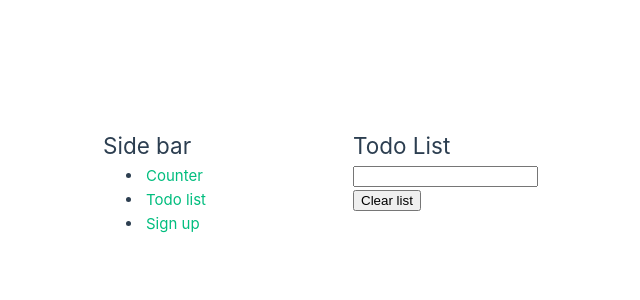
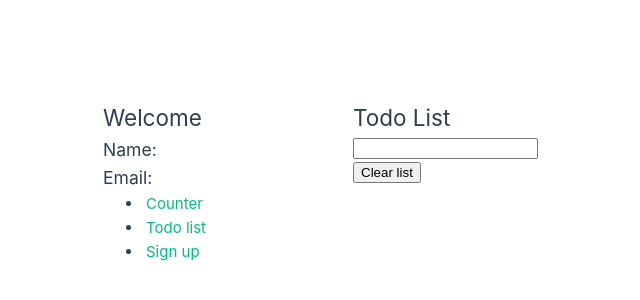
Before and after one commit to TLirot/curso-vue-youtube, a Vue app: page /todo-list in a window 1280 px wide. Shown: the part 218-518 px from the top of the page, without its empty margins (82-722 px from the left). Built offline with nearby package versions, Linux system fonts and the light colour scheme; the HTML template or start-up script is replaced by a standard one.

Commit message:
Created userStore

```diff
--- a/src/components/side-bar/SideBar.vue
+++ /dev/null
@@ -1,22 +0,0 @@
-<template>
-    <div class="sidebar">
-        <h2>Side bar</h2>
-        <ul>
-            <li><router-link :to="Counter.path">Counter</router-link></li>
-            <li><router-link :to="AppRoutes.TodoList.path">Todo list</router-link></li>
-            <li><router-link :to="AppRoutes.SignUp.path">Sign up</router-link></li>
-        </ul>
-    </div>
-</template>
-<script setup lang="ts">
-import { AppRoutes } from '../../router/routes';
-
-const { Counter, TodoList } = AppRoutes;
-
-</script>
-<style scoped>
-.sidebar {
-    width: 250px;
-    padding: 20px;
-}
-</style>
--- /dev/null
+++ b/src/domain/models/user.model.ts
@@ -0,0 +1,4 @@
+export type UserModel = {
+    name: string;
+    email: string;
+}
--- /dev/null
+++ b/src/domain/stores/user.store.ts
@@ -0,0 +1,12 @@
+import { ref, computed } from 'vue'
+import { defineStore } from 'pinia'
+import type { UserModel } from '../models/user.model'
+
+export const useUserStore = defineStore('sign-up', () => {
+  const user = ref<UserModel | undefined>(undefined);
+  const setUser = (userData: UserModel) => {
+    user.value = userData;
+  };
+
+  return { user, setUser };
+})
--- a/src/modules/sign-up/view/SignUp.ts
+++ b/src/modules/sign-up/view/SignUp.ts
@@ -1,8 +1,14 @@
+import { useUserStore } from '@/domain/stores/user.store';
 import * as yup from 'yup';
 
 export type SignUpFormValues = {
     name: string | undefined;
     email: string | undefined;
+}
+
+export type SignUpFormValuesValidated = {
+    name: string;
+    email: string;
 }
 
 export const useSignUp = () => {
@@ -17,9 +23,12 @@ export const useSignUp = () => {
         email: yup.string().email('Invalid email').required('Email is required'),
     })
 
-    const onSubmit = () => {
-        alert('Form submitted with values:');
+    const onSubmit = (values: SignUpFormValuesValidated) => {
+        useUserStore().setUser({
+            name: values.name,
+            email: values.email,
+        })
     }
 
-    return {validationSchema, initialValues, onSubmit};
+    return { validationSchema, initialValues, onSubmit };
 }
--- a/src/modules/sign-up/view/SignUp.vue
+++ b/src/modules/sign-up/view/SignUp.vue
@@ -1,6 +1,6 @@
 <template>
     <h2>Login form</h2>
-    <Form :validation-schema="validationSchema" :initial-values="initialValues" @submit="onSubmit">
+    <Form :validation-schema="validationSchema" :initial-values="initialValues" @submit="handleSubmit">
         <div id="name-field" class="form-field">
             <label for="name">Name: </label>
             <Field type="text" name="name" id="name"/>
@@ -17,10 +17,14 @@
     </Form>
 </template>
 <script setup lang="ts">
-import { Form, Field, ErrorMessage } from 'vee-validate';
-import { useSignUp } from './SignUp';
+import { Form, Field, ErrorMessage, type SubmissionHandler, type GenericObject } from 'vee-validate';
+import { useSignUp, type SignUpFormValuesValidated } from './SignUp';
 
 const {validationSchema, initialValues, onSubmit} = useSignUp();
+
+const handleSubmit = (values: GenericObject) => {
+    onSubmit(values as SignUpFormValuesValidated);
+};
 
 </script>
 <style scoped>
--- a/src/views/Main.vue
+++ b/src/views/Main.vue
@@ -8,7 +8,8 @@
 </template>
 
 <script setup lang="ts">
-import SideBar from '@/components/side-bar/SideBar.vue';
+import SideBar from './components/side-bar/SideBar.vue';
+
 </script>
 
 <style scoped>
--- /dev/null
+++ b/src/views/components/side-bar/SideBar.vue
@@ -0,0 +1,32 @@
+<template>
+    <div class="sidebar">
+        <h2>Welcome</h2>
+        <h3>Name: {{ user?.name }}</h3>
+        <h3>Email: {{ user?.email }}</h3>
+        <ul>
+            <li><router-link :to="AppRoutes.Counter.path">Counter</router-link></li>
+            <li><router-link :to="AppRoutes.TodoList.path">Todo list</router-link></li>
+            <li><router-link :to="AppRoutes.SignUp.path">Sign up</router-link></li>
+        </ul>
+    </div>
+</template>
+<script setup lang="ts">
+import { useUserStore } from '@/domain/stores/user.store';
+import { AppRoutes } from '@/router/routes';
+import { computed, ref, watch } from 'vue';
+
+const { user: userStored } = useUserStore();
+
+const user = ref(userStored);
+
+watch(() => userStored, (newUser) => {
+    user.value = newUser;
+});
+
+</script>
+<style scoped>
+.sidebar {
+    width: 250px;
+    padding: 20px;
+}
+</style>
```
Also changed, not shown: src/stores/counter.ts (deleted, +0 -12 lines).
